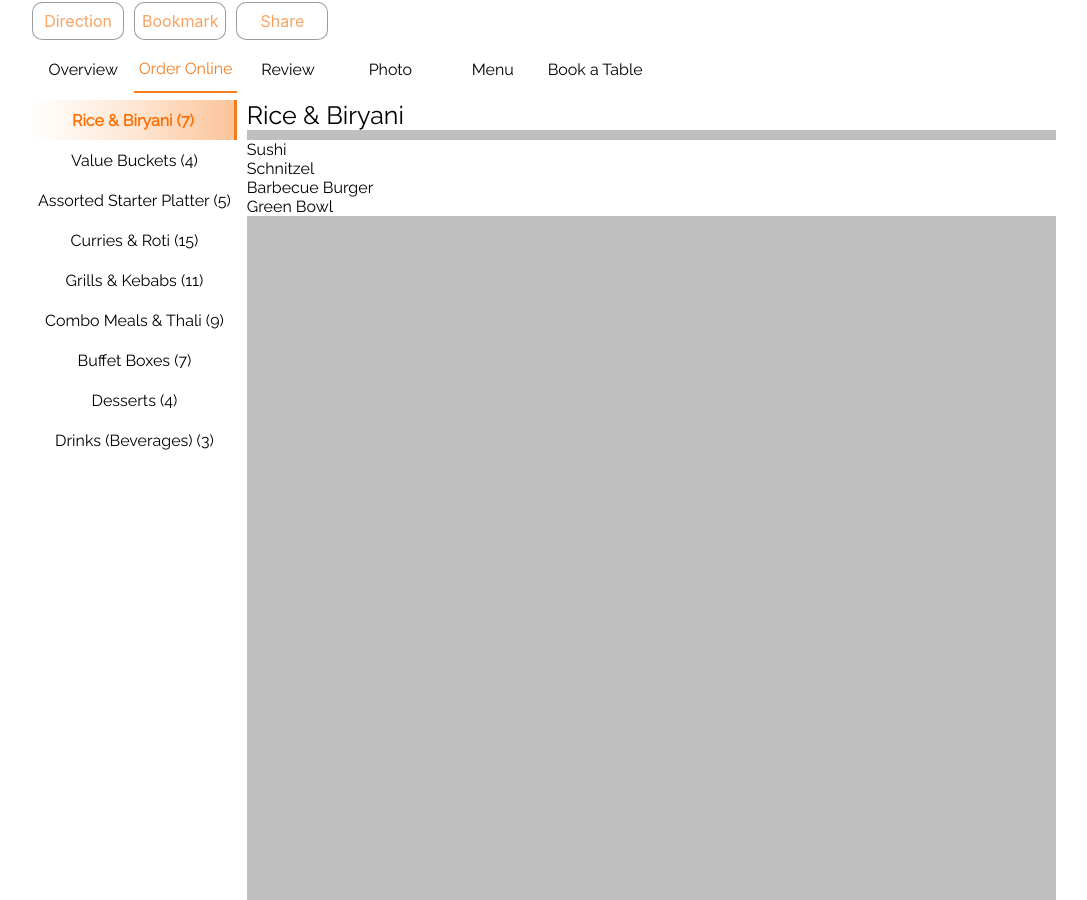
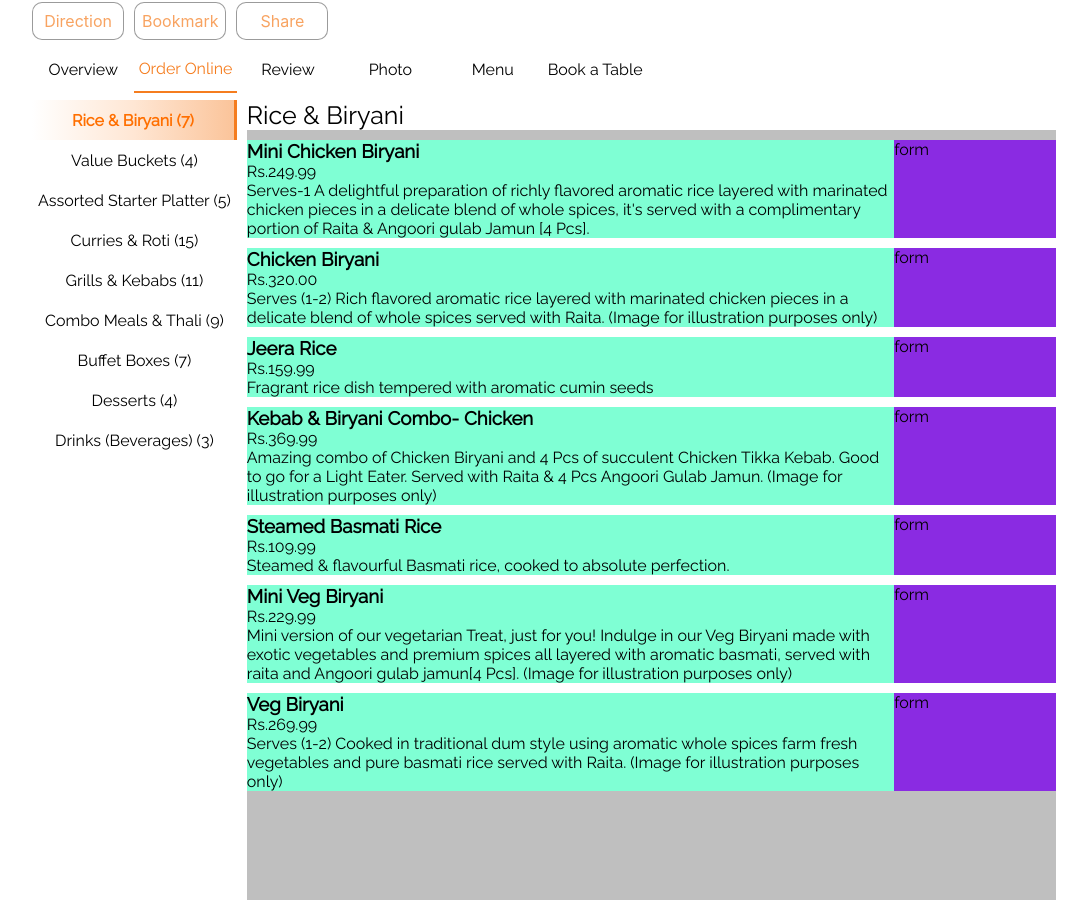
Before and after one commit to Codetraker/zeemato_practice, a React (Create React App) app: page / in a window 1280 px wide. Shown: the part 550-1450 px from the top of the page, without its empty margins (96-1183 px from the left). Built offline with nearby package versions, Linux system fonts and the light colour scheme; a web font is replaced by a local one.

Commit message:
adding meal list

```diff
--- a/src/components/Meals/MenuList.js
+++ b/src/components/Meals/MenuList.js
@@ -1,33 +1,60 @@
 import Card from '../UI/Card';
 import classes from './MenuList.module.css';
+import DishDetails from './MenuSingle/DishDetail';
+
 const DUMMY_MEALS = [
     {
-      id: 'm1',
-      name: 'Sushi',
-      description: 'Finest fish and veggies',
-      price: 22.99,
+        id: 'm1',
+        name: 'Mini Chicken Biryani',
+        description: "Serves-1 A delightful preparation of richly flavored aromatic rice layered with marinated chicken pieces in a delicate blend of whole spices, it's served with a complimentary portion of Raita & Angoori gulab Jamun [4 Pcs].",
+        price: 249.99,
     },
     {
-      id: 'm2',
-      name: 'Schnitzel',
-      description: 'A german specialty!',
-      price: 16.5,
+        id: 'm2',
+        name: 'Chicken Biryani',
+        description: "Serves (1-2) Rich flavored aromatic rice layered with marinated chicken pieces in a delicate blend of whole spices served with Raita. (Image for illustration purposes only)",
+        price: 320.00,
     },
     {
-      id: 'm3',
-      name: 'Barbecue Burger',
-      description: 'American, raw, meaty',
-      price: 12.99,
+        id: 'm3',
+        name: 'Jeera Rice',
+        description: 'Fragrant rice dish tempered with aromatic cumin seeds',
+        price: 159.99,
     },
     {
-      id: 'm4',
-      name: 'Green Bowl',
-      description: 'Healthy...and green...',
-      price: 18.99,
+        id: 'm4',
+        name: 'Kebab & Biryani Combo- Chicken',
+        description: "Amazing combo of Chicken Biryani and 4 Pcs of succulent Chicken Tikka Kebab. Good to go for a Light Eater. Served with Raita & 4 Pcs Angoori Gulab Jamun. (Image for illustration purposes only)",
+        price: 369.99,
+    },
+    {
+        id: 'm5',
+        name: 'Steamed Basmati Rice',
+        description: 'Steamed & flavourful Basmati rice, cooked to absolute perfection.',
+        price: 109.99,
+    },
+    {
+        id: 'm6',
+        name: 'Mini Veg Biryani',
+        description: "Mini version of our vegetarian Treat, just for you! Indulge in our Veg Biryani made with exotic vegetables and premium spices all layered with aromatic basmati, served with raita and Angoori gulab jamun[4 Pcs]. (Image for illustration purposes only)",
+        price: 229.99,
+    },
+    {
+        id: 'm7',
+        name: 'Veg Biryani',
+        description: "Serves (1-2) Cooked in traditional dum style using aromatic whole spices farm fresh vegetables and pure basmati rice served with Raita. (Image for illustration purposes only)",
+        price: 269.99,
     },
   ];
 const MenuList = props => {
-    const menulist = DUMMY_MEALS.map((meal)=> <li>{meal.name}</li>);
+    const menulist = DUMMY_MEALS.map((meal)=>(
+        <DishDetails
+            key={meal.id}
+            name={meal.name}
+            description={meal.description}
+            price={meal.price}
+        />
+    ));
     return (
         <>
             <Card className={classes.tp}>Rice & Biryani</Card>
--- a/src/components/Meals/MenuSingle/DishDetail.js
+++ b/src/components/Meals/MenuSingle/DishDetail.js
@@ -1,14 +1,17 @@
 import classes from './DishDetail.module.css';
 const DishDetails = props =>{
+    const price = `Rs.${props.price.toFixed(2)}`;
     return (
-        <li>
-            <div>
-                detail
+        <li className={classes.dishdetailLi}>
+            <div className={classes.dishdetailDiv}>
+                <h3>{props.name}</h3>
+                <div>{price}</div>
+                <div>{props.description}</div>
             </div>
-            <div>
+            <div className={classes.dishdetailForm}>
                 form
             </div>
         </li>
     );
 }
-default export DishDetails;
+export default DishDetails;
--- a/src/components/Meals/MenuSingle/DishDetail.module.css
+++ b/src/components/Meals/MenuSingle/DishDetail.module.css
@@ -0,0 +1,11 @@
+.dishdetailLi{
+    display: grid;
+    margin-bottom: 10px;
+    grid-template-columns:80% 20%;
+}
+.dishdetailDiv{
+    background-color: aquamarine;
+}
+.dishdetailForm{
+    background-color: blueviolet;
+}
```
